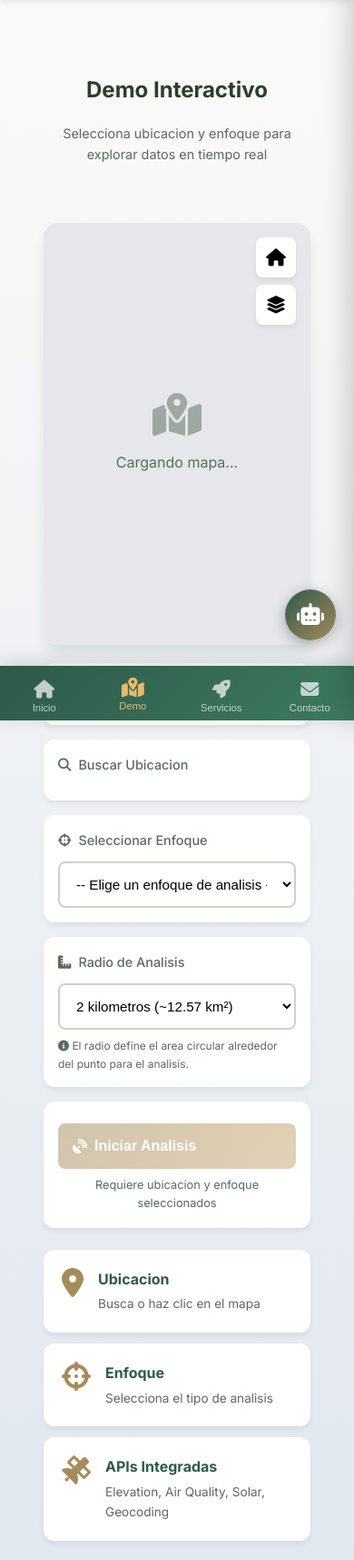
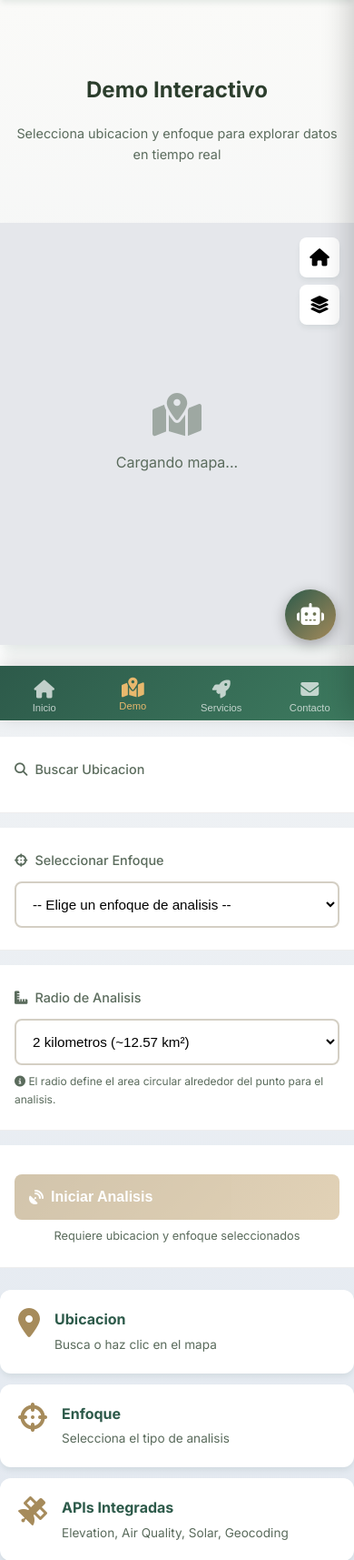
Before and after one commit to theChosen16/Demo_geofeedback, a Flask app: page / in a window 390 px wide. Shown: the part 52-1767 px from the top of the page at 91% size. Run offline with Flask 3, Linux system fonts and the light colour scheme; some libraries are stand-ins or nearby versions.

Commit message:
Optimize map and inputs for full-width mobile layout

```diff
--- a/api/templates/index.html
+++ b/api/templates/index.html
@@ -779,6 +779,17 @@
             .demo-section {
                 padding-top: 5rem !important;
                 padding-bottom: 2rem !important;
+                padding-left: 0 !important;
+                padding-right: 0 !important;
+            }
+            .intro_text {
+                padding: 0 1rem;
+            }
+            .demo-container {
+                width: 100% !important;
+                max-width: 100% !important;
+                padding-left: 0 !important;
+                padding-right: 0 !important;
             }
           .cards-grid {
               grid-template-columns: 1fr !important;
@@ -800,12 +811,16 @@
           }
             .demo-layout {
                 grid-template-columns: 1fr !important;
-              gap: 1.25rem !important;
+                gap: 0 !important;
+            }
+            .map-container {
+                border-radius: 0 !important;
+                border: none !important;
             }
             #demo-map {
                 height: 55vh !important;
                 min-height: 400px !important;
-              border-radius: 12px !important;
+                border-radius: 0 !important;
             }
           .map-control-btn {
               width: 44px !important;
@@ -817,7 +832,14 @@
           }
             .panel {
                 width: 100% !important;
-              padding: 1rem !important;
+                padding: 1.5rem 1rem !important;
+                border-radius: 0 !important;
+                border-left: none !important;
+                border-right: none !important;
+                border-top: none !important;
+                border-bottom: 1px solid #eee !important;
+                margin-bottom: 0 !important;
+                box-shadow: none !important;
             }
           .results-grid {
               grid-template-columns: 1fr !important;
@@ -1399,7 +1421,7 @@
 
     <section id="demo" class="demo-section" style="padding-top: 8rem">
       <div class="demo-container">
-        <div class="section-header">
+        <div class="section-header intro_text">
           <h2>Demo Interactivo</h2>
           <p>
             Selecciona ubicacion y enfoque para explorar datos en tiempo real
```
Lines whose indentation alone changed are shown as unchanged.
